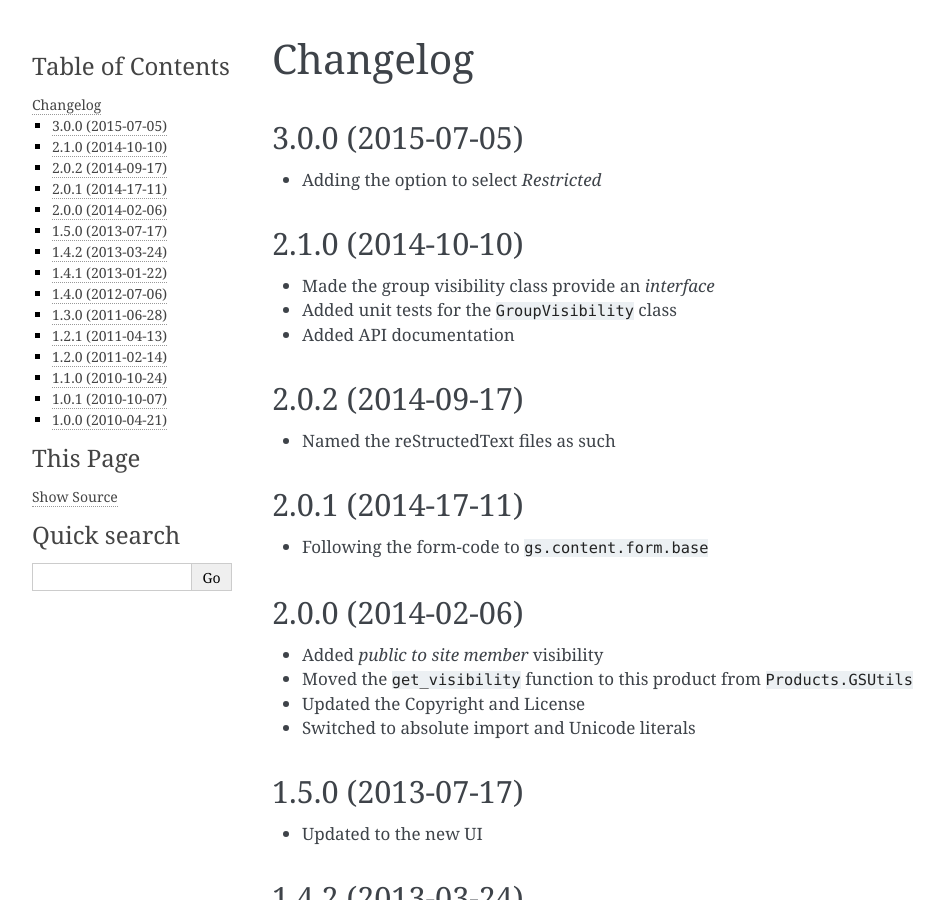
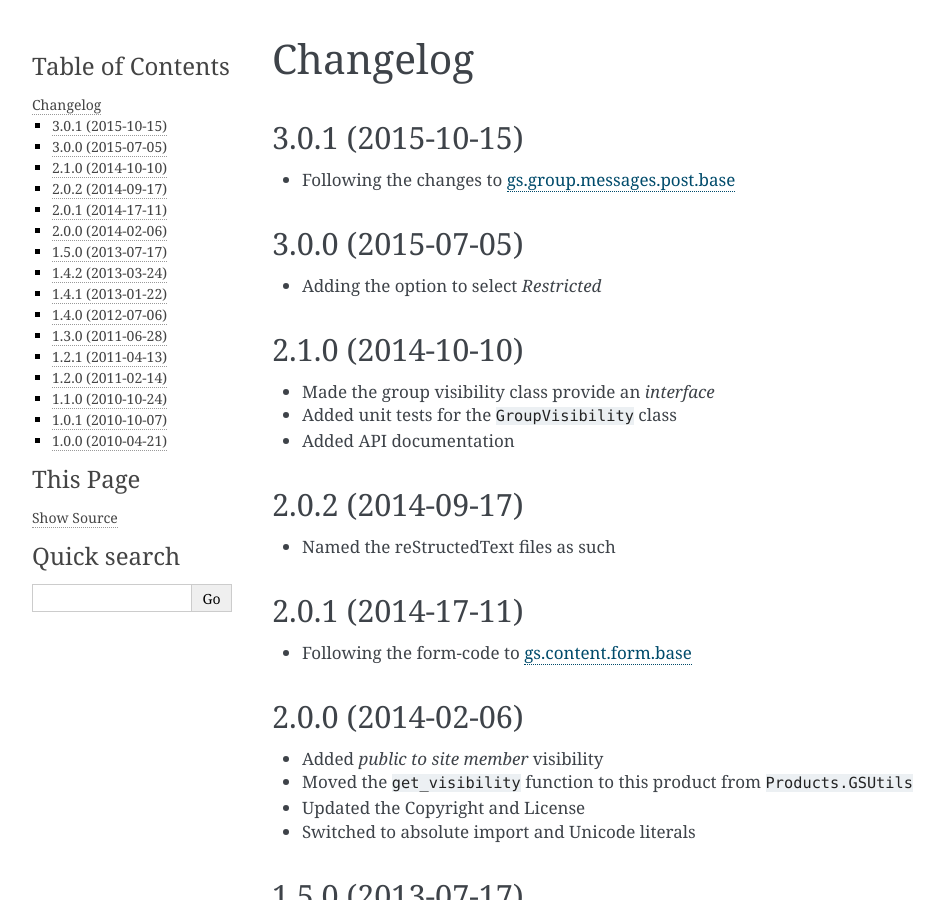
Before and after one commit to groupserver/gs.group.privacy, a Sphinx documentation site: the page built from docs/HISTORY.rst, in a window 1280 px wide and 900 px high. Shown: the whole window, without its empty margins (148-1092 px from the left). Built offline with Sphinx 7.4.7, drawn with Linux system fonts in a browser that asks for light colours.

Commit message:
Bumping the version number

```diff
--- a/docs/HISTORY.rst
+++ b/docs/HISTORY.rst
@@ -1,5 +1,13 @@
 Changelog
 =========
+
+3.0.1 (2015-10-15)
+------------------
+
+* Following the changes to `gs.group.messages.post.base`_
+
+.. _gs.group.messages.post.base:
+   https://github.com/groupserver/gs.group.messages.post.base
 
 3.0.0 (2015-07-05)
 ------------------
@@ -21,7 +29,10 @@ Changelog
 2.0.1 (2014-17-11)
 ------------------
 
-* Following the form-code to ``gs.content.form.base``
+* Following the form-code to `gs.content.form.base`_
+
+.. _gs.content.form.base:
+   https://github.com/groupserver/gs.content.form.base
 
 2.0.0 (2014-02-06)
 ------------------
@@ -40,8 +51,11 @@ Changelog
 1.4.2 (2013-03-24)
 ------------------
 
-* Following the member-viewlet to ``gs.group.member.viewlet``
+* Following the member-viewlet to `gs.group.member.viewlet`
 * Code cleanup
+
+.. _gs.group.member.viewlet:
+   https://github.com/groupserver/gs.group.member.viewlet
 
 1.4.1 (2013-01-22)
 ------------------
--- a/version.py
+++ b/version.py
@@ -1,5 +1,5 @@
 # -*- coding: utf-8 -*-
-version = '3.0.0'
+version = '3.0.1'
 release = False
 
 #--------------------------------------------------------------------------#
```
